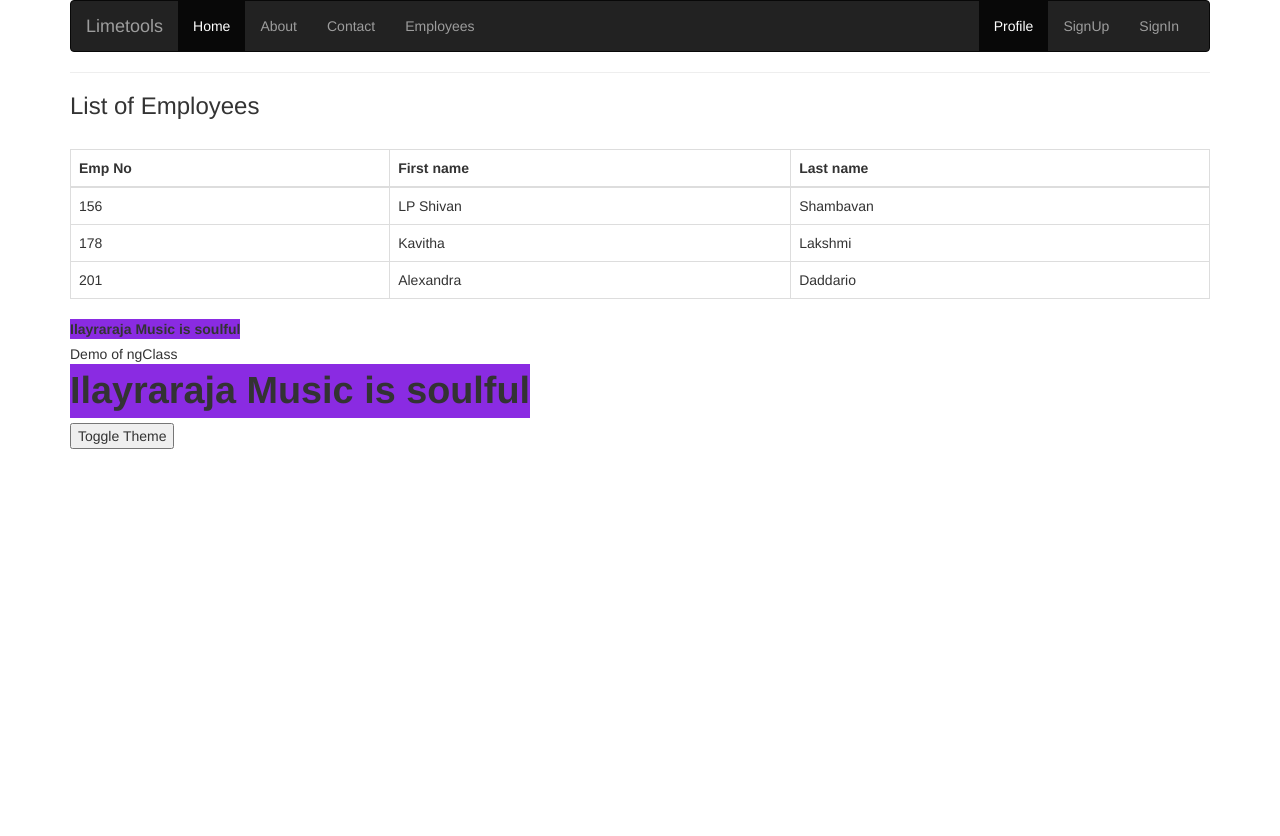
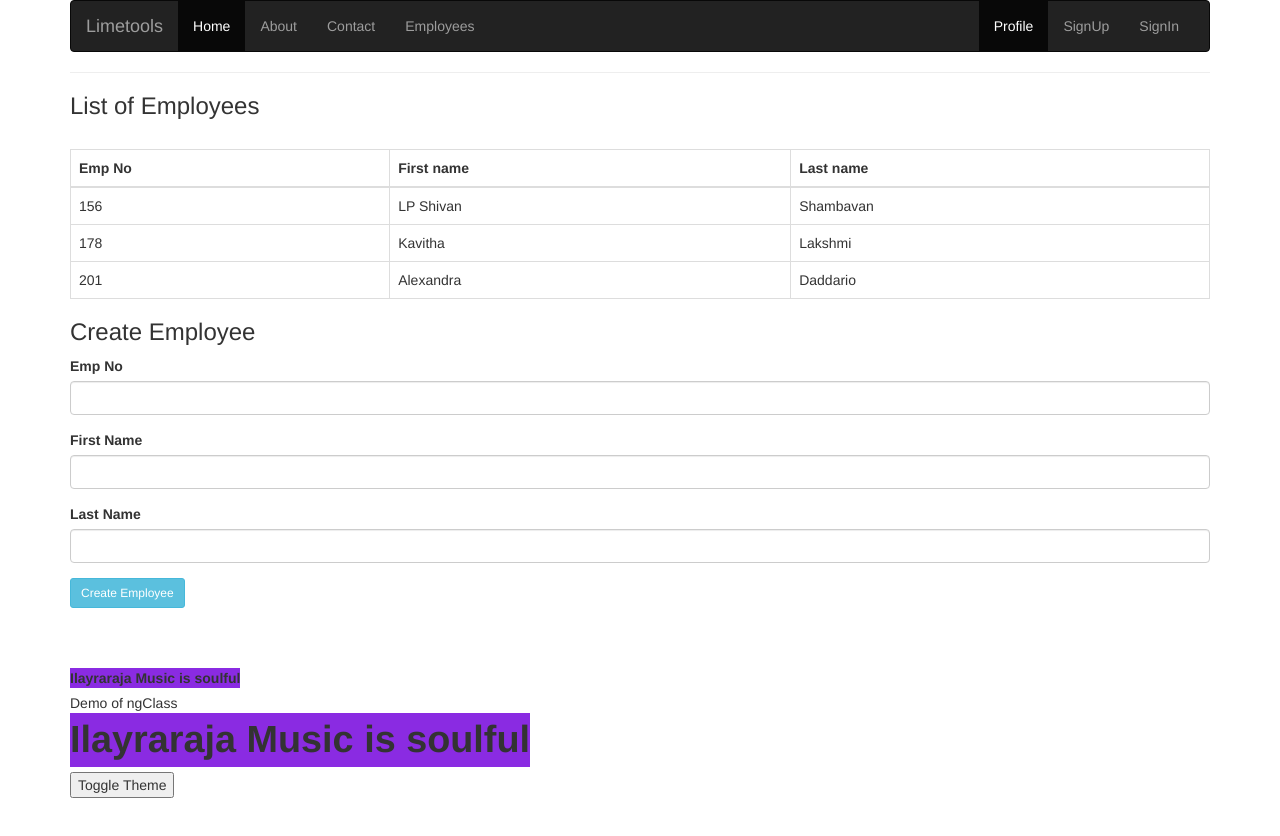
Before and after one commit to lps-162/ust-global-angular, an Angular app in the folder afternoon/: page / in a window 1280 px wide. Shown: the top 836 px of the page. Before the commit the page ends 800 px from the top, so only its background shows below. Built offline with nearby package versions, Linux system fonts and the light colour scheme.

Commit message:
Custom Event Binding

```diff
--- a/afternoon/src/app/app.component.html
+++ b/afternoon/src/app/app.component.html
@@ -29,6 +29,13 @@
     </tbody>
 </table>
 
+<create-employee (employeeCreated)="handleEmployeeCreation($event)"></create-employee>
+
+
+<br>
+<br>
+<br>
+
 <label [class.blueTheme]="true">Ilayraraja Music is soulful</label>
 <br>
 Demo of ngClass
@@ -42,7 +49,6 @@ Demo of ngClass
 
 </employee-details>
 
-
 <br>
 <br>
 <br>
--- a/afternoon/src/app/app.component.ts
+++ b/afternoon/src/app/app.component.ts
@@ -41,4 +41,9 @@ export class AppComponent {
         this.themeObject.redTheme = true;
       }
     }
+
+    handleEmployeeCreation(eventInfo) {
+      console.log('Parent : ', eventInfo);
+      this.gridData.push(eventInfo);
+    }
 }
--- a/afternoon/src/app/app.module.ts
+++ b/afternoon/src/app/app.module.ts
@@ -7,6 +7,7 @@ import { HomeComponent } from './home/home.component';
 import { AboutComponent } from './about/about.component';
 import { EmployeesComponent } from './employees/learning/employees.component';
 import { DetailsComponent } from './employees/details/details.component';
+import { CreateComponent } from './employees/create/create.component';
 
 @NgModule({
   declarations: [
@@ -14,7 +15,8 @@ import { DetailsComponent } from './employees/details/details.component';
     HomeComponent,
     AboutComponent,
     EmployeesComponent,
-    DetailsComponent
+    DetailsComponent,
+    CreateComponent
   ],
   imports: [
     BrowserModule,
--- /dev/null
+++ b/afternoon/src/app/employees/create/create.component.html
@@ -0,0 +1,26 @@
+<h3>
+  Create Employee
+</h3>
+
+<form (submit)="createEmployee()">
+  <div class="form-group">
+    <label>Emp No</label>
+    <input type="text" class="form-control" name="emp_no"
+      [(ngModel)]="newEmployee.emp_no"/>
+  </div>
+
+  <div class="form-group">
+    <label>First Name</label>
+    <input type="text" class="form-control" name="first_name"
+      [(ngModel)]="newEmployee.first_name" />
+  </div>
+
+  <div class="form-group">
+    <label>Last Name</label>
+    <input type="text" class="form-control" name="last_name"
+      [(ngModel)]="newEmployee.last_name" />
+  </div>
+
+  <input type="submit" value="Create Employee"
+    class="btn btn-sm btn-info" />
+</form>
--- /dev/null
+++ b/afternoon/src/app/employees/create/create.component.ts
@@ -0,0 +1,24 @@
+import { Component, OnInit, EventEmitter, Output } from '@angular/core';
+import { Employee } from "app/shared/models/employee";
+
+@Component({
+  selector: 'create-employee',
+  templateUrl: './create.component.html',
+  styleUrls: ['./create.component.css']
+})
+export class CreateComponent implements OnInit {
+
+  constructor() { }
+
+  ngOnInit() {
+  }
+
+  newEmployee: Employee = new Employee();
+
+  @Output() employeeCreated = new EventEmitter();
+
+  createEmployee() {
+    this.employeeCreated.emit(this.newEmployee);
+    this.newEmployee = new Employee();
+  }
+}
```
Also changed, not shown: afternoon/src/app/employees/create/create.component.css (added), 1 other file (tests, documents, lock files or other folders).
